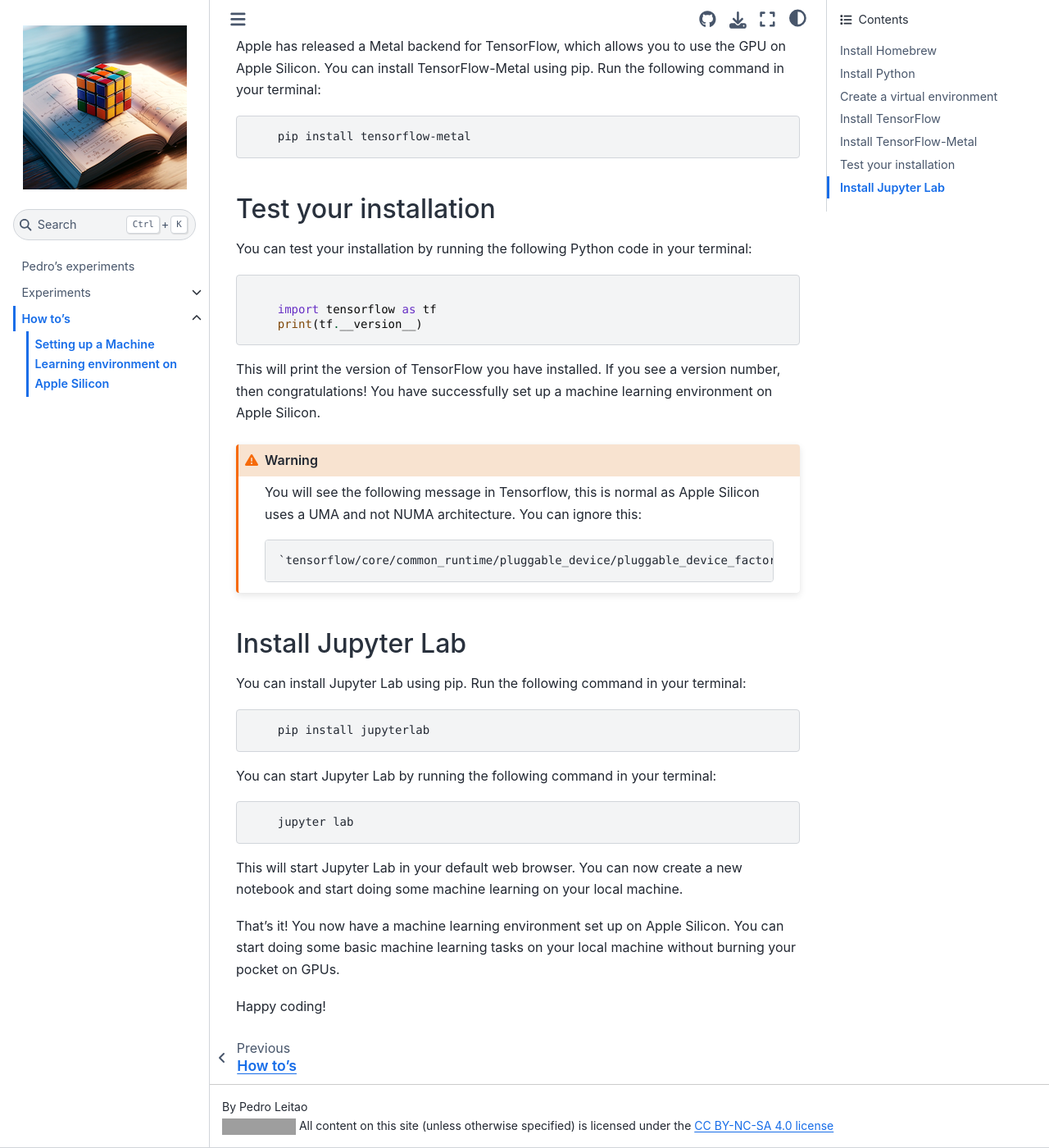
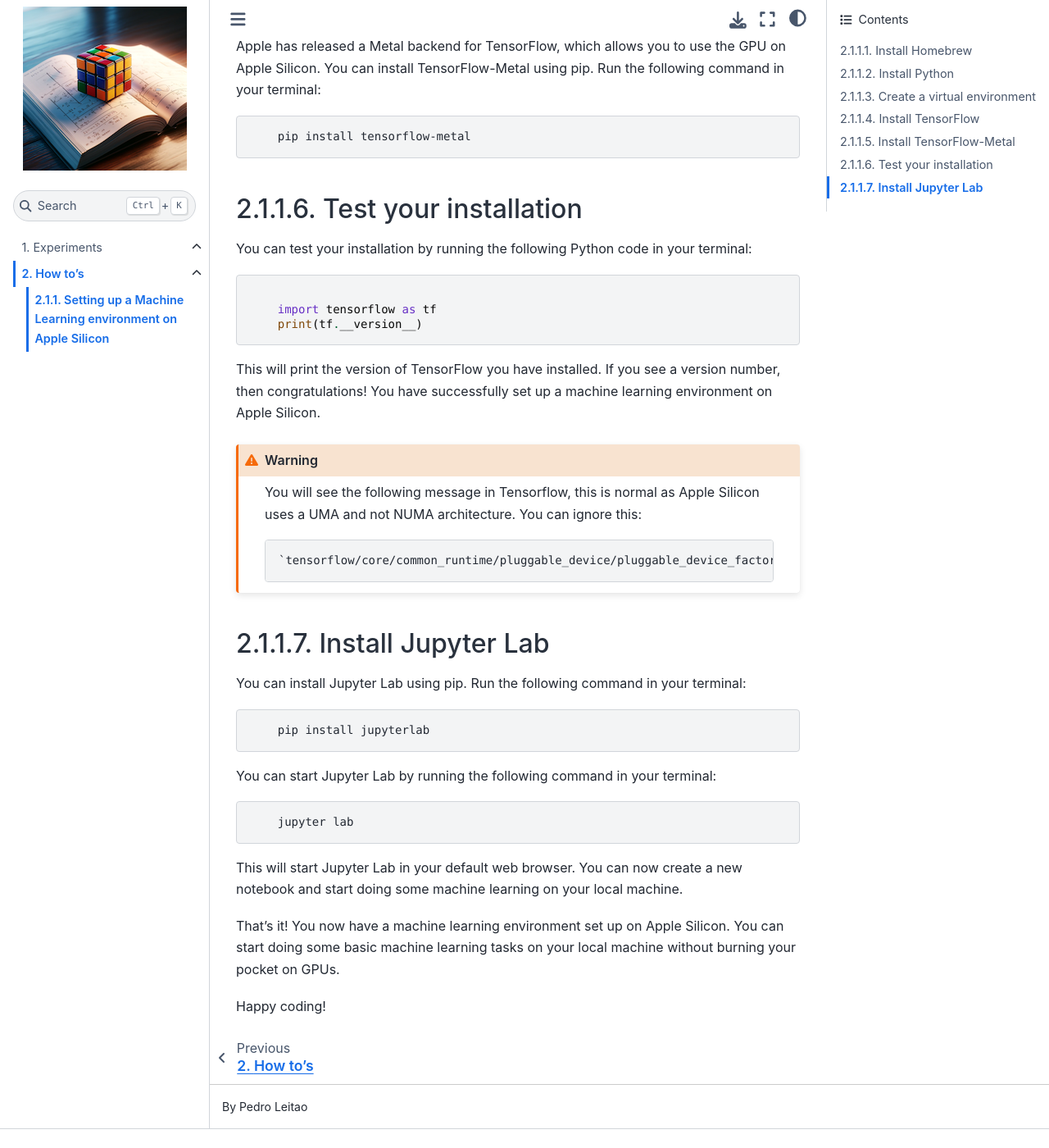
Before and after one commit to pedro-leitao/pedros-experiments, a Jupyter Book: the page built from howtos/apple-silicon-ml.md, in a window 1280 px wide and 1400 px high, scrolled down 1734 px. Shown: the whole window at 82% size. Built offline with Jupyter Book 1.0.4 settings and Sphinx 7.4.7 and the Sphinx Book theme 1.1.4, drawn with Linux system fonts in a browser that asks for light colours; pages that are not in the unit, such as notebooks, are missing from menus; comment, search, counter and statistics services are not loaded; after the commit the page ends 3111 px from its top, so only the background shows below that; some of the changed text lies outside the part shown; grey boxes are pictures that could not be loaded.

Commit message:
Reworked TOC

```diff
--- a/_config.yml
+++ b/_config.yml
@@ -50,6 +50,7 @@
     language: en
     suppress_warnings: ["mystnb.unknown_mime_type"]
     html_show_copyright: false
-    show_navbar_depth: 2
     html_js_files:
       - "https://cdnjs.cloudflare.com/ajax/libs/require.js/2.3.4/require.min.js" # To correctly render plotly
+    html_theme_options:
+      show_navbar_depth: 2
--- a/_toc.yml
+++ b/_toc.yml
@@ -1,5 +1,7 @@
 format: jb-book
 root: intro
+options:
+  numbered: true
 chapters:
 - file: experiments/index
   sections:
```
